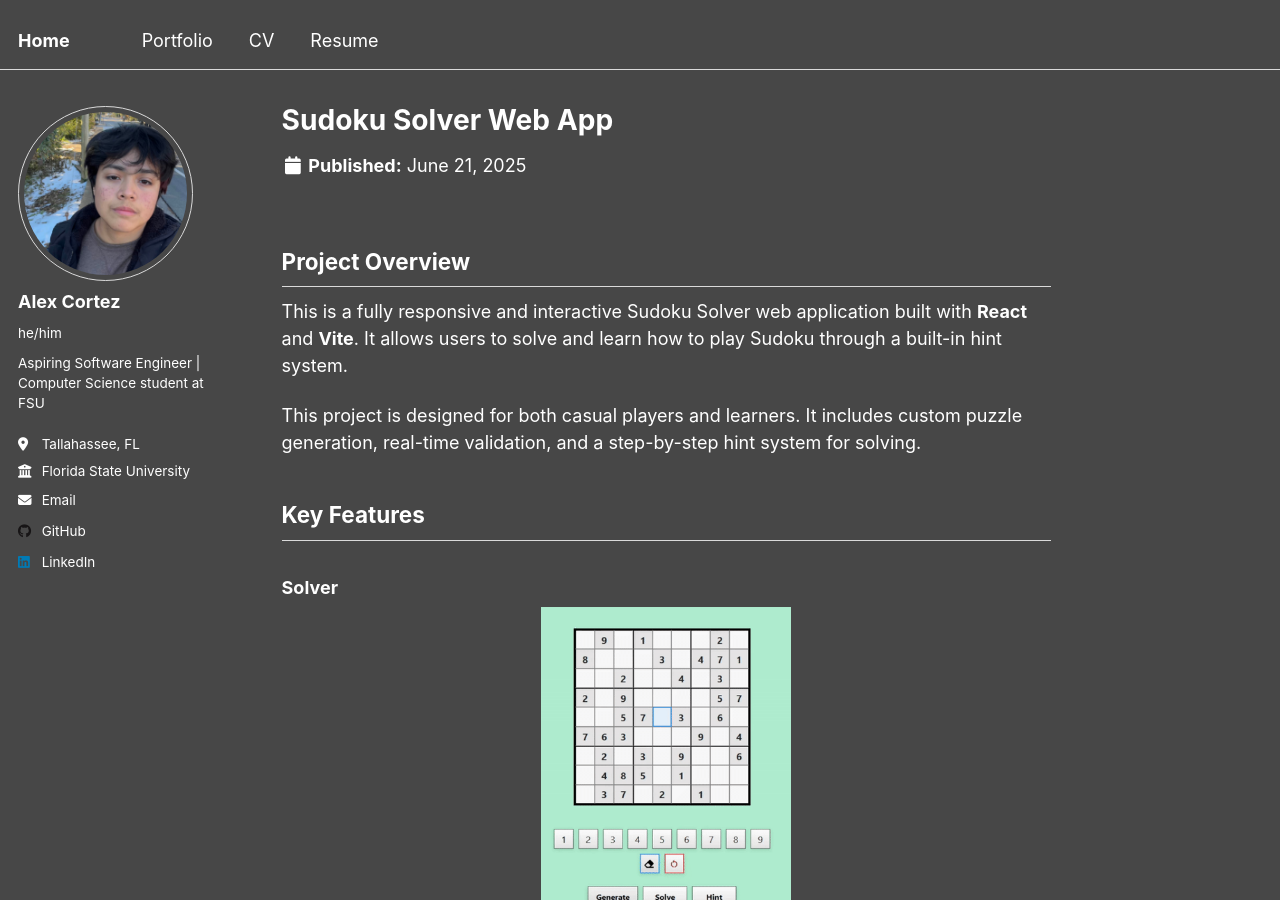
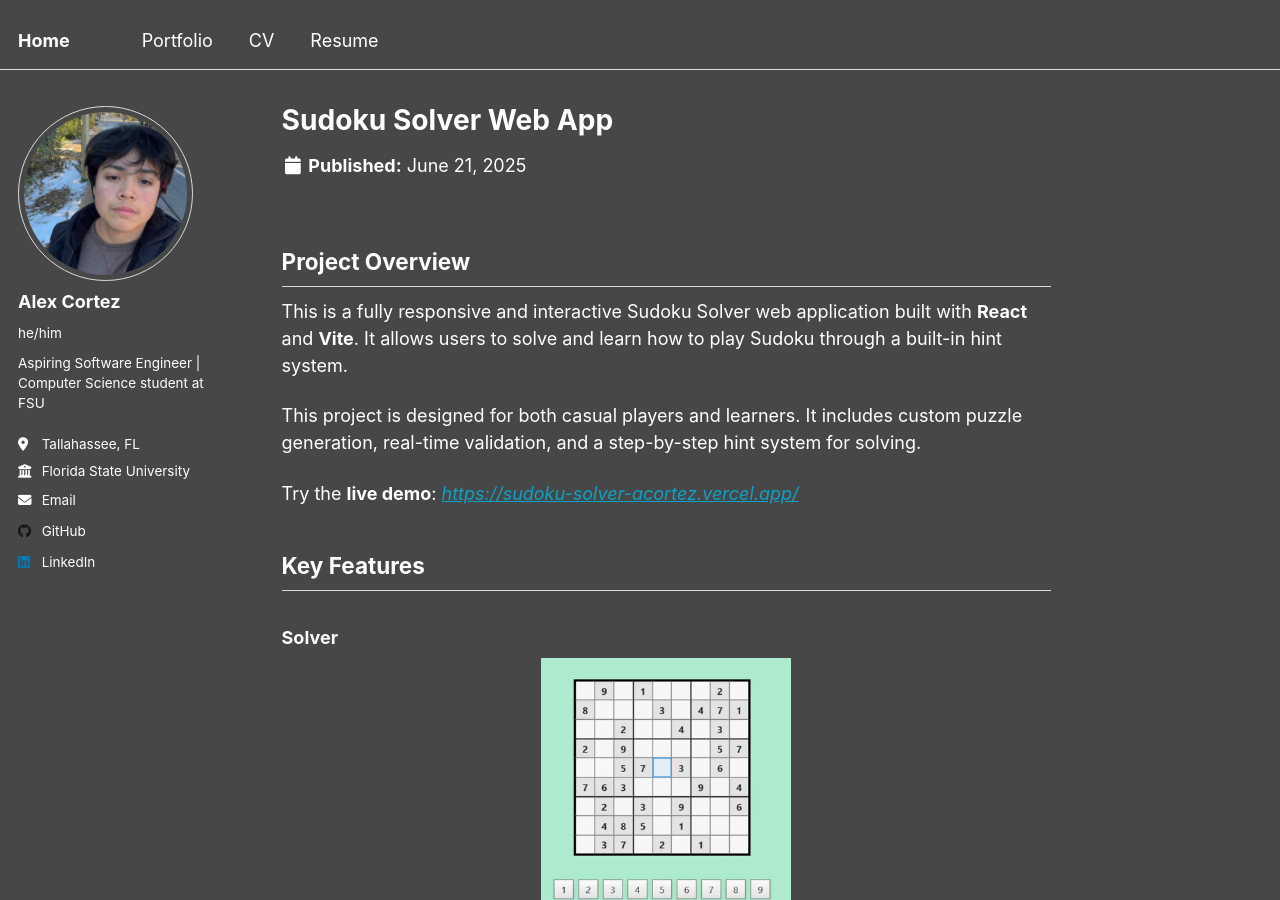
Before and after one commit to acortez1003/acortez1003.github.io, a Jekyll site: the page built from _portfolio/portfolio-1.md, in a window 1280 px wide and 900 px high. Built offline with Jekyll 4.4.1, drawn with Linux system fonts in a browser that asks for light colours.

Commit message:
add link

```diff
--- a/_portfolio/portfolio-1.md
+++ b/_portfolio/portfolio-1.md
@@ -4,11 +4,12 @@ excerpt: "**Try live demo: [https://sudoku-solver-acortez.vercel.app/](https://s
 collection: portfolio
 ---
 
-
 ## Project Overview
 This is a fully responsive and interactive Sudoku Solver web application built with **React** and **Vite**. It allows users to solve and learn how to play Sudoku through a built-in hint system.
 
 This project is designed for both casual players and learners. It includes custom puzzle generation, real-time validation, and a step-by-step hint system for solving.
+
+Try the **live demo**: _[https://sudoku-solver-acortez.vercel.app/](https://sudoku-solver-acortez.vercel.app/)_
 
 ## Key Features
 
```
